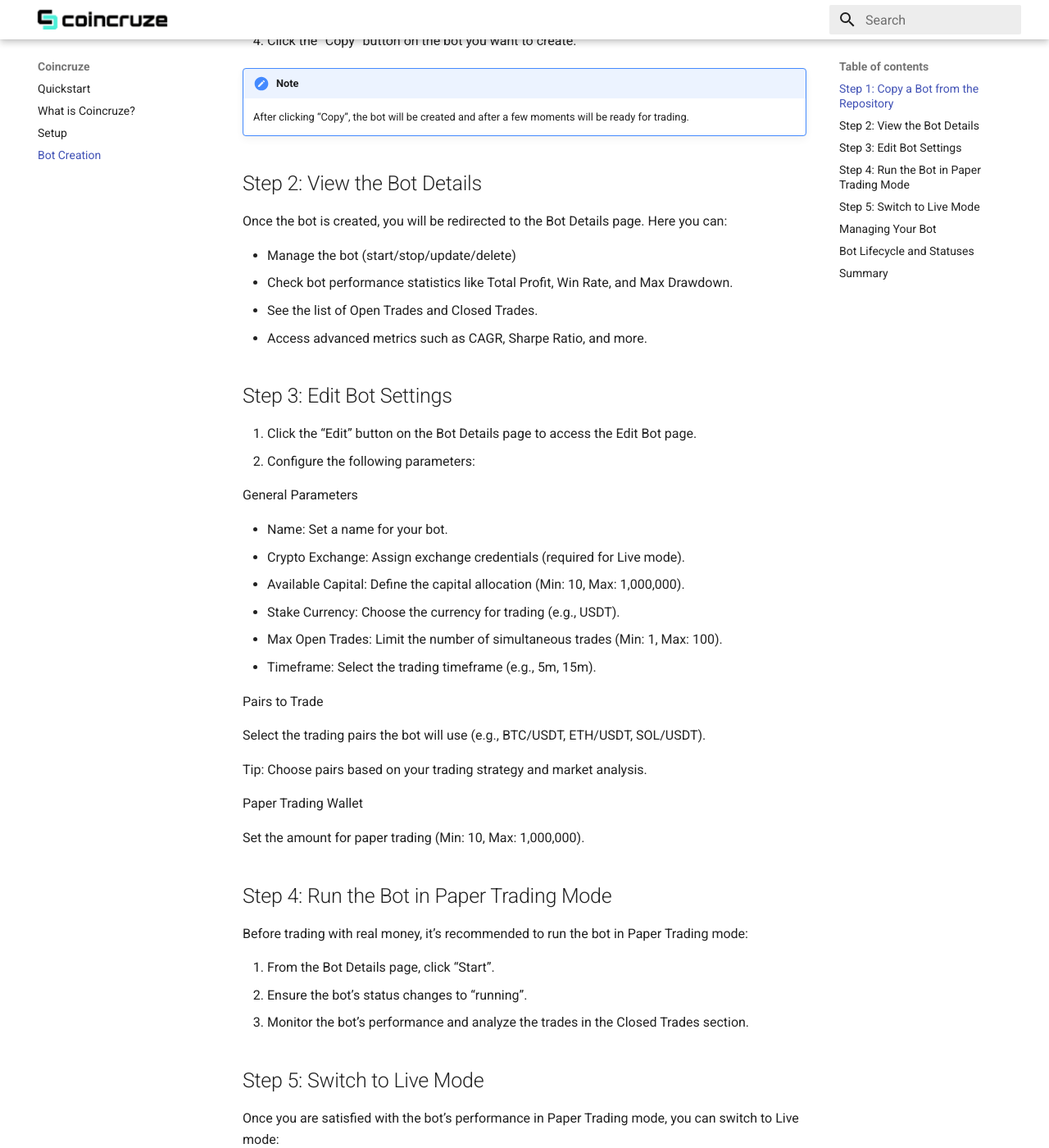
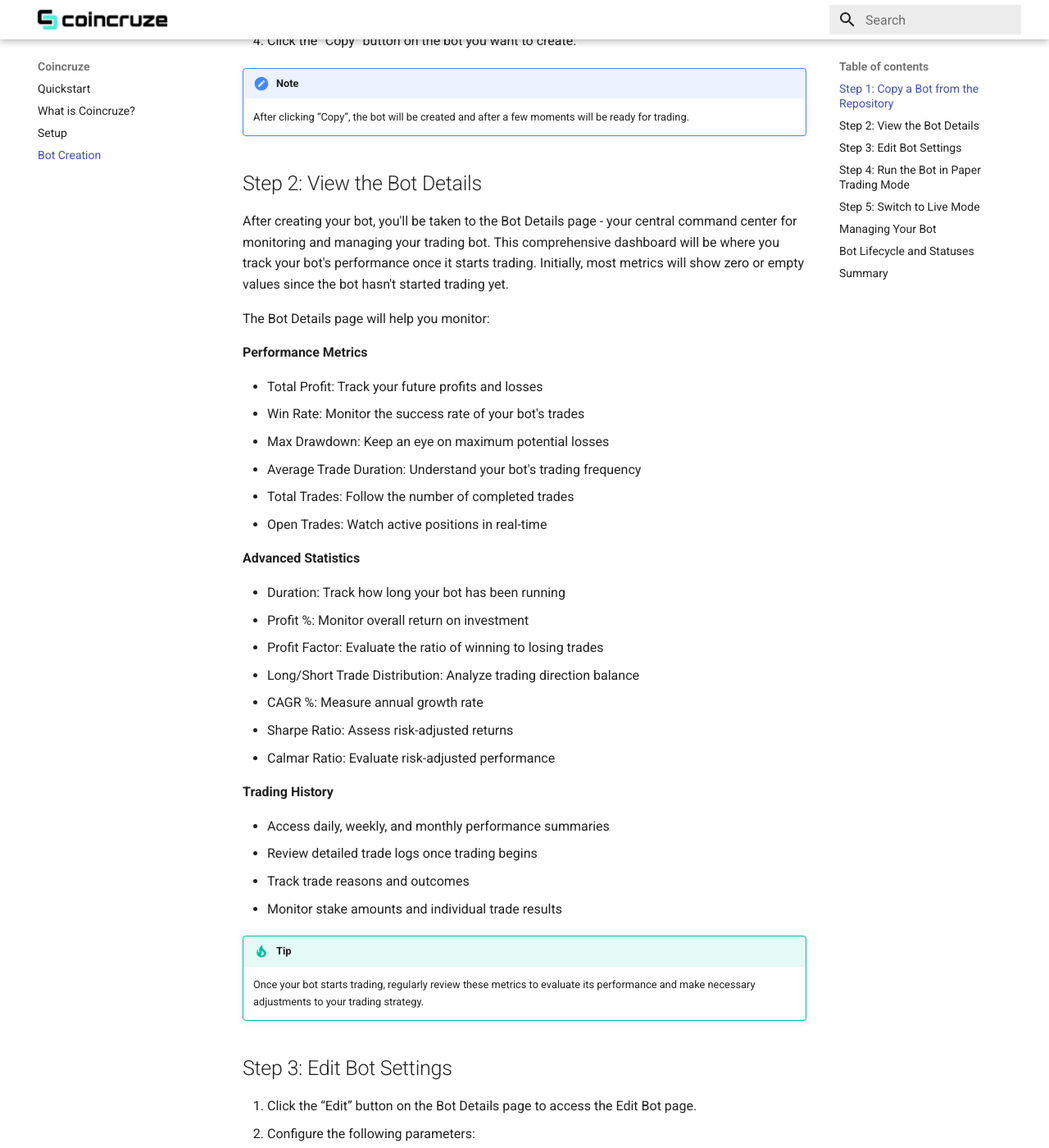
Before and after one commit to coincruze/docs, an MkDocs documentation site: the page built from docs/create_bot.md, in a window 1280 px wide and 1400 px high, scrolled down 520 px. Shown: the whole window at 82% size. Built offline with MkDocs 1.6.1 and Material for MkDocs 9.7.7, drawn with Linux system fonts in a browser that asks for light colours.

Commit message:
docs: Update Step 2 documentation with comprehensive bot details overview

```diff
--- a/docs/create_bot.md
+++ b/docs/create_bot.md
@@ -18,12 +18,38 @@ In Coincruze, you can easily create and manage trading bots. Follow this guide t
 
 ## Step 2: View the Bot Details
 
-Once the bot is created, you will be redirected to the Bot Details page. Here you can:
+After creating your bot, you'll be taken to the Bot Details page - your central command center for monitoring and managing your trading bot. This comprehensive dashboard will be where you track your bot's performance once it starts trading. Initially, most metrics will show zero or empty values since the bot hasn't started trading yet.
 
-- Manage the bot (start/stop/update/delete)
-- Check bot performance statistics like Total Profit, Win Rate, and Max Drawdown.
-- See the list of Open Trades and Closed Trades.
-- Access advanced metrics such as CAGR, Sharpe Ratio, and more.
+The Bot Details page will help you monitor:
+
+**Performance Metrics**
+
+- Total Profit: Track your future profits and losses
+- Win Rate: Monitor the success rate of your bot's trades
+- Max Drawdown: Keep an eye on maximum potential losses
+- Average Trade Duration: Understand your bot's trading frequency
+- Total Trades: Follow the number of completed trades
+- Open Trades: Watch active positions in real-time
+
+**Advanced Statistics**
+
+- Duration: Track how long your bot has been running
+- Profit %: Monitor overall return on investment
+- Profit Factor: Evaluate the ratio of winning to losing trades
+- Long/Short Trade Distribution: Analyze trading direction balance
+- CAGR %: Measure annual growth rate
+- Sharpe Ratio: Assess risk-adjusted returns
+- Calmar Ratio: Evaluate risk-adjusted performance
+
+**Trading History**
+
+- Access daily, weekly, and monthly performance summaries
+- Review detailed trade logs once trading begins
+- Track trade reasons and outcomes
+- Monitor stake amounts and individual trade results
+
+!!! tip
+    Once your bot starts trading, regularly review these metrics to evaluate its performance and make necessary adjustments to your trading strategy.
 
 ## Step 3: Edit Bot Settings
 
```
